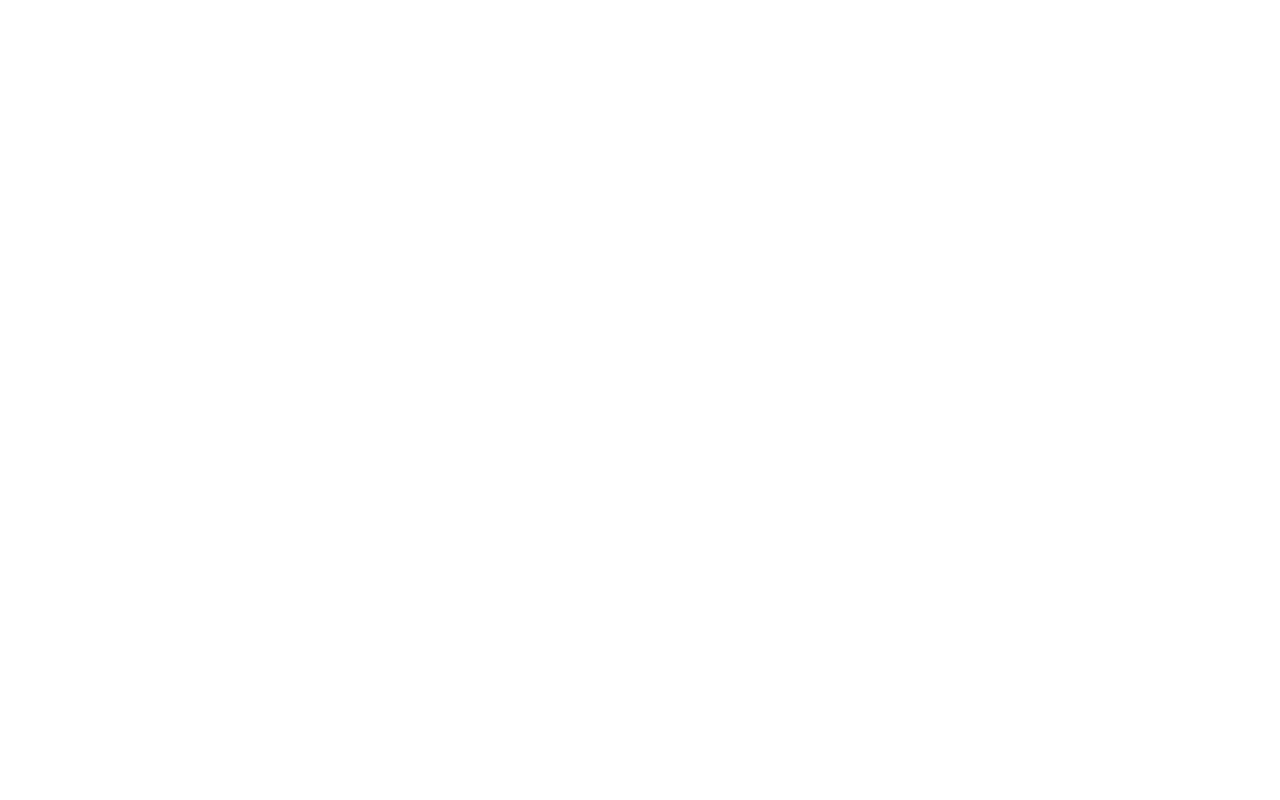
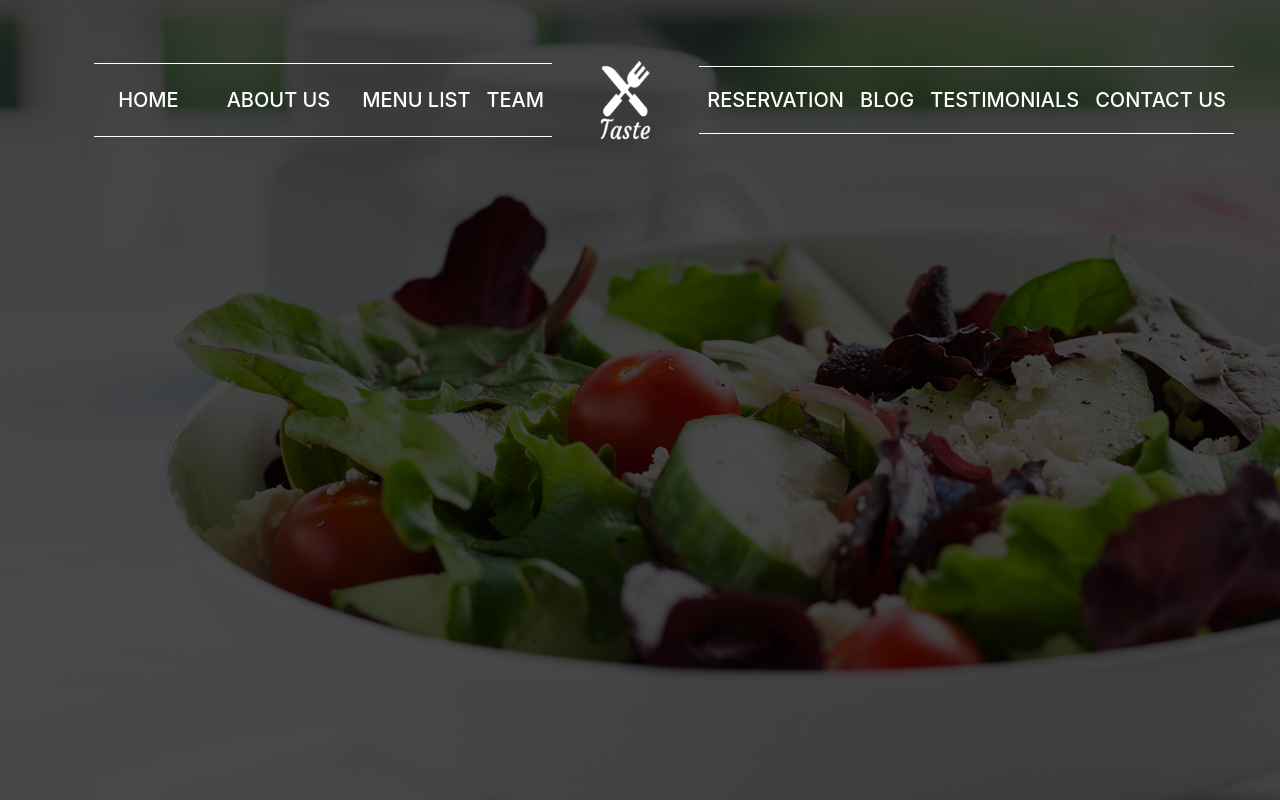
Before and after one commit to Pauldev01/site-chef, a website: page index.html in a window 1280 px wide. Drawn offline with nearby package versions, Linux system fonts and the light colour scheme.

Commit message:
navbar finie

```diff
--- a/index.html
+++ b/index.html
@@ -1,19 +1,66 @@
 <!DOCTYPE html>
 <html lang="en">
+
 <head>
     <meta charset="UTF-8">
     <meta name="viewport" content="width=device-width, initial-scale=1.0">
     <link rel="stylesheet" href="./public/css/app.css">
     <title>Site du chef</title>
 </head>
+
 <body>
     <header>
-        <nav>
+   <!-- navbar -->
+   <!-- juste avant le button je cree un HOME qui ne serra affiché que par les tellephones et tablettes a l'aide des mediaquaries puis je cree une navbar apres mon button avec un deuxiemme home qui lui ne sera affiché uniquement par les pc. Ca me permet d'avoir un menu Home a coté de mon button qui s'affiche pour faire puis beau en version mobile -->
+        <nav class="navbar navbar-expand-lg navbar-light w-100 h-25">
+            <a class="navbar-brand d-flex mt-0 mr-0 border-top border-bottom border-white homenav text-white hometempo " href="#"><h5>HOME</h5></a>
+            <button class="navbar-toggler" type="button" data-toggle="collapse" data-target="#navbarNavAltMarkup"
+            aria-controls="navbarNavAltMarkup" aria-expanded="false" aria-label="Toggle navigation">
+            <span class="navbar-toggler-icon "></span>
+        </button>
+        <div class="collapse navbar-collapse containerscss" id="navbarNavAltMarkup">
+            <a class="navbar-brand d-flex mt-0 mr-0 border-top border-bottom border-white homenav text-white hometempo2 " href="#"><h5>HOME</h5></a>
+                <div class="navbar-nav order-1 order-md-0">
+                    <a class="nav-item nav-link active d-flex p-4 align-items-center border-top border-bottom border-white text-white" href="#">
+                        <h5>ABOUT US</h5> <span class="sr-only">(current)</span>
+                    </a>
+                    <a class="nav-item nav-link active d-flex align-items-center border-top border-bottom border-white text-white navitempad" href="#">
+                        <h5>MENU LIST</h5> <span class="sr-only">(current)</span>
+                    </a>
+                    <a class="nav-item nav-link active d-flex align-items-center border-top border-bottom border-white text-white navitempad" href="#">
+                        <h5>TEAM</h5> <span class="sr-only">(current)</span>
+                    </a>
+                </div>
+                <div class="mx-5 order-0">
+                  <img src="./public/images/logo.png" class="logo " alt="">
+                </div>
 
+                <div class="navbar-nav ">
+                    <a class="nav-item nav-link active d-flex align-items-center border-top border-bottom border-white text-white navitempad" href="#">
+                        <h5>RESERVATION</h5> <span class="sr-only">(current)</span>
+                    </a>
+                    <a class="nav-item nav-link active d-flex align-items-center border-top border-bottom border-white text-white navitempad" href="#">
+                        <h5>BLOG</h5> <span class="sr-only">(current)</span>
+                    </a>
+                    <a class="nav-item nav-link active d-flex align-items-center border-top border-bottom border-white text-white navitempad" href="#">
+                        <h5>TESTIMONIALS</h5> <span class="sr-only">(current)</span>
+                    </a>
+                    <a class="nav-item nav-link active d-flex align-items-center border-top border-bottom border-white text-white navitempad" href="#">
+                        <h5>CONTACT US</h5> <span class="sr-only">(current)</span>
+                    </a>
+                </div>
+                </div>
+            </div>
         </nav>
+
+
+
+
+
     </header>
 </body>
 <script src="./node_modules/jquery/dist/jquery.js"></script>
 <script src="./node_modules/bootsrap/dist/js/bootstrap.js"></script>
 <script src="./node_modules/bootstrap/dist/js/bootstrap.min.js"></script>
+
 </html>
--- a/src/scss/modules/_header.scss
+++ b/src/scss/modules/_header.scss
@@ -0,0 +1,91 @@
+body{
+    margin: 0%;
+}
+header{
+    background-image:  linear-gradient(
+        rgba(0, 0, 0, 0.735),
+        rgba(0, 0, 0, 0.694)
+        ),url(../images/banner1.jpg);
+    width: 100%;
+    height: 100vh;
+    background-size:cover;
+    background-repeat:no-repeat;
+    background-attachment: fixed;
+    background-position: center;
+}
+.yo{
+    width: 10vw;
+    height: 20vh;
+    padding-left: 10vw;
+}
+h5{
+    margin: 0%;
+    padding: 0%;
+}
+.homenav{
+padding: 24px;
+        &:focus{
+        background-color: rgb(255, 65, 65);
+    }
+}
+.navitempad{
+    padding: 4%;
+    &:focus{
+        background-color: rgb(255, 65, 65);
+    }
+}
+
+@media screen and (min-width:1024px) {
+     .logo{
+         height: 10vh;
+         width: 4vw;
+     }
+     .containerscss{
+        display: flex;
+        justify-content: center;
+        // width: 100%;
+        // height: 30vh;
+        // align-items: center;
+    }
+    .hometempo{
+        height: 0;
+        width: 0;
+        color: transparent;
+        display: none;
+        visibility: hidden;
+    }
+}
+
+@media screen and (min-width:600px) and (max-width:1023px){
+    .logo{
+        height: 10vh;
+         width: 4vw;
+    }
+    .containerscss{
+
+    }
+    .hometempo2{
+        height: 0;
+        width: 0;
+        color: transparent;
+        display: none;
+        visibility: hidden;
+    }
+}
+
+@media screen and (min-width:320px) and (max-width:599px){
+    .logo{
+        height: 0%;
+        width: 0%;
+    }
+    .containerscss{
+
+    }
+    .hometempo2{
+        height: 0;
+        width: 0;
+        color: transparent;
+        display: none;
+        visibility: hidden;
+    }
+}
```
Also changed, not shown: public/css/app.css.
